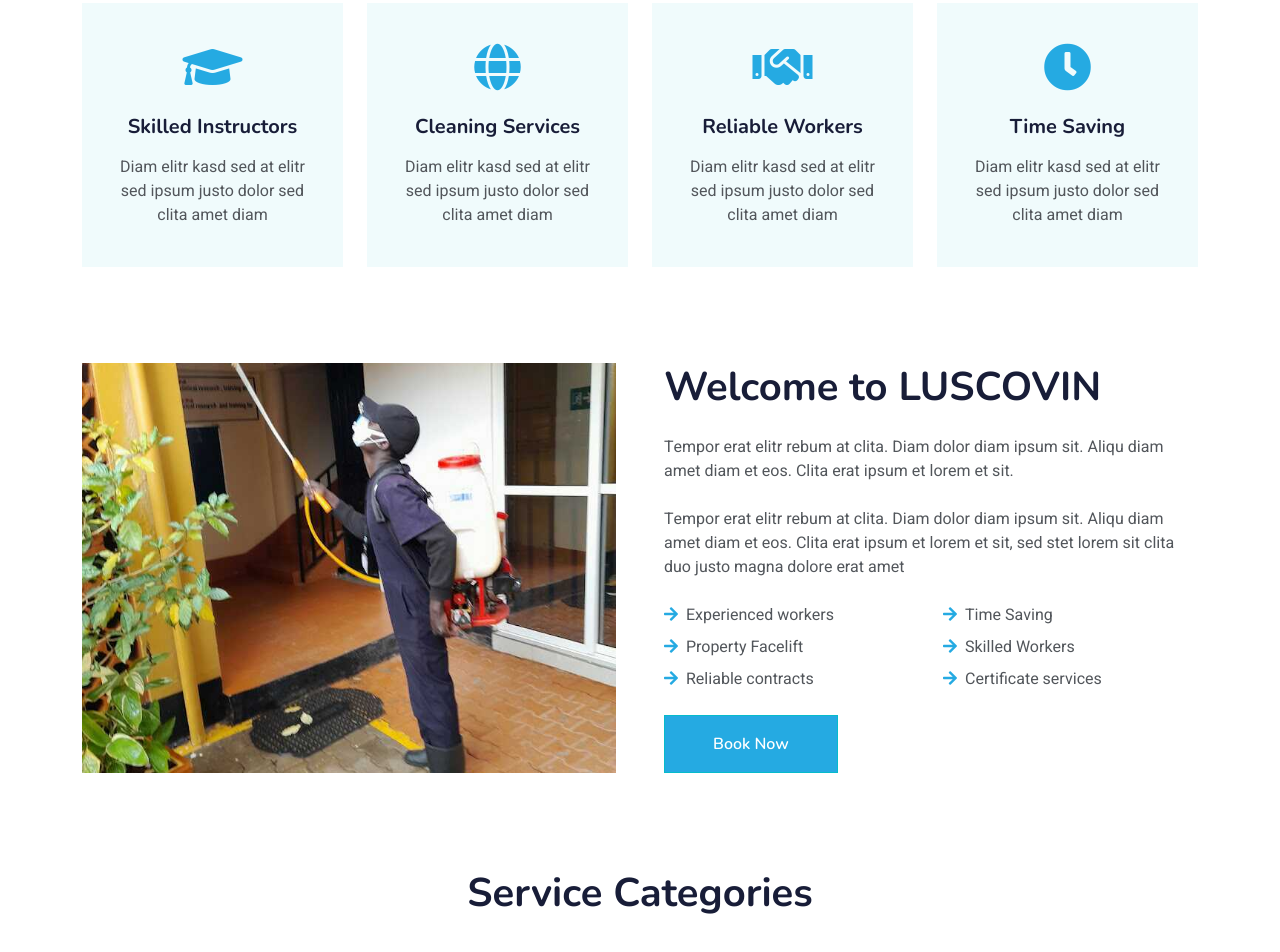
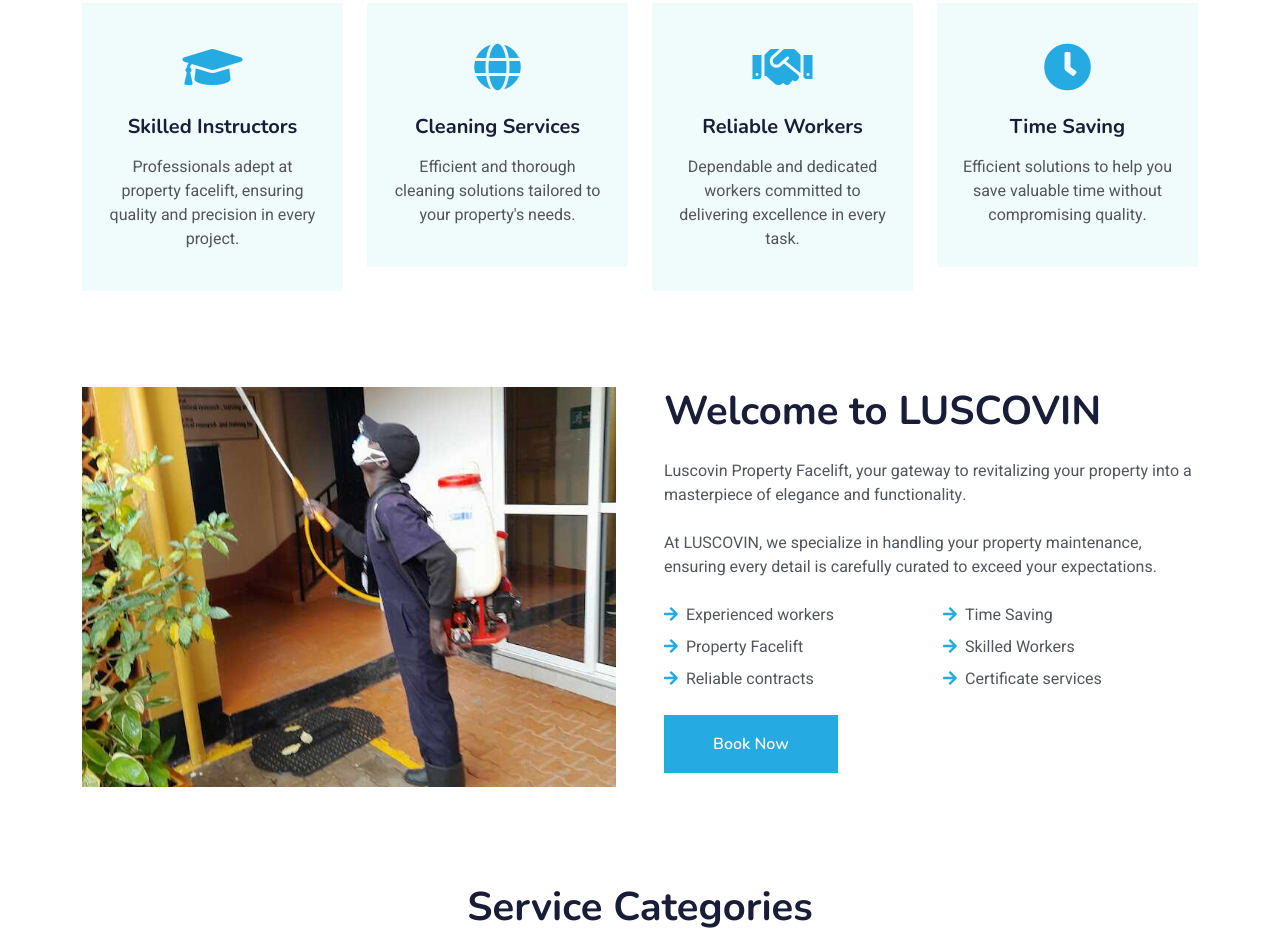
Before and after one commit to mamushbruce/luscovin-property-facelift, a plain HTML site: page index.html in a window 1280 px wide. Shown: the part 1192-2144 px from the top of the page. Drawn offline with nearby package versions, Linux system fonts and the light colour scheme.

Commit message:
finishing_up

```diff
--- a/index.html
+++ b/index.html
@@ -209,7 +209,7 @@
                         <div class="p-4">
                             <i class="fa fa-3x fa-graduation-cap text-primary mb-4"></i>
                             <h5 class="mb-3">Skilled Instructors</h5>
-                            <p>Diam elitr kasd sed at elitr sed ipsum justo dolor sed clita amet diam</p>
+<p>Professionals adept at property facelift, ensuring quality and precision in every project.</p>
                         </div>
                     </div>
                 </div>
@@ -218,7 +218,7 @@
                         <div class="p-4">
                             <i class="fa fa-3x fa-globe text-primary mb-4"></i>
                             <h5 class="mb-3">Cleaning Services</h5>
-                            <p>Diam elitr kasd sed at elitr sed ipsum justo dolor sed clita amet diam</p>
+<p>Efficient and thorough cleaning solutions tailored to your property's needs.</p>
                         </div>
                     </div>
                 </div>
@@ -227,7 +227,7 @@
                         <div class="p-4">
                             <i class="fa fa-3x fa-handshake text-primary mb-4"></i>
                             <h5 class="mb-3">Reliable Workers</h5>
-                            <p>Diam elitr kasd sed at elitr sed ipsum justo dolor sed clita amet diam</p>
+<p>Dependable and dedicated workers committed to delivering excellence in every task.</p>
                         </div>
                     </div>
                 </div>
@@ -236,7 +236,7 @@
                         <div class="p-4">
                             <i class="fa fa-3x fa-clock text-primary mb-4"></i>
                             <h5 class="mb-3">Time Saving</h5>
-                            <p>Diam elitr kasd sed at elitr sed ipsum justo dolor sed clita amet diam</p>
+<p>Efficient solutions to help you save valuable time without compromising quality.</p>
                         </div>
                     </div>
                 </div>
@@ -258,8 +258,8 @@
                 <div class="col-lg-6 wow fadeInUp" data-wow-delay="0.3s">
                     <!-- <h6 class="section-title bg-white text-start text-primary pe-3">Luscovin</h6> -->
                     <h1 class="mb-4">Welcome to LUSCOVIN</h1>
-                    <p class="mb-4">Tempor erat elitr rebum at clita. Diam dolor diam ipsum sit. Aliqu diam amet diam et eos. Clita erat ipsum et lorem et sit.</p>
-                    <p class="mb-4">Tempor erat elitr rebum at clita. Diam dolor diam ipsum sit. Aliqu diam amet diam et eos. Clita erat ipsum et lorem et sit, sed stet lorem sit clita duo justo magna dolore erat amet</p>
+<p class="mb-4">Luscovin Property Facelift, your gateway to revitalizing your property into a masterpiece of elegance and functionality.</p>
+<p class="mb-4">At LUSCOVIN, we specialize in handling your property maintenance, ensuring every detail is carefully curated to exceed your expectations.</p>
                     <div class="row gy-2 gx-4 mb-4">
                         <div class="col-sm-6">
                             <p class="mb-0"><i class="fa fa-arrow-right text-primary me-2"></i>Experienced workers</p>
```
Also changed, not shown: services.html (+1 -1 lines).
